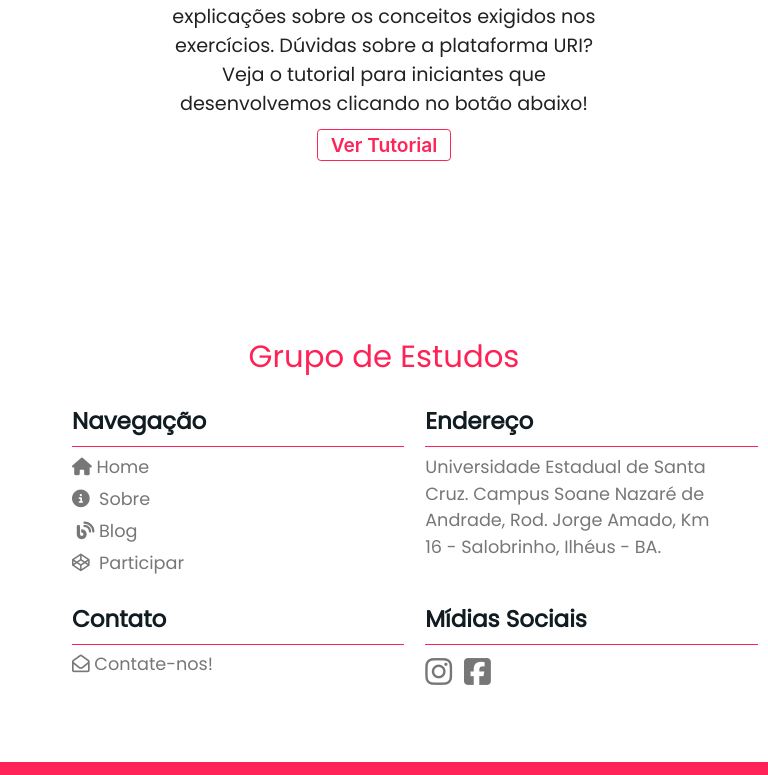
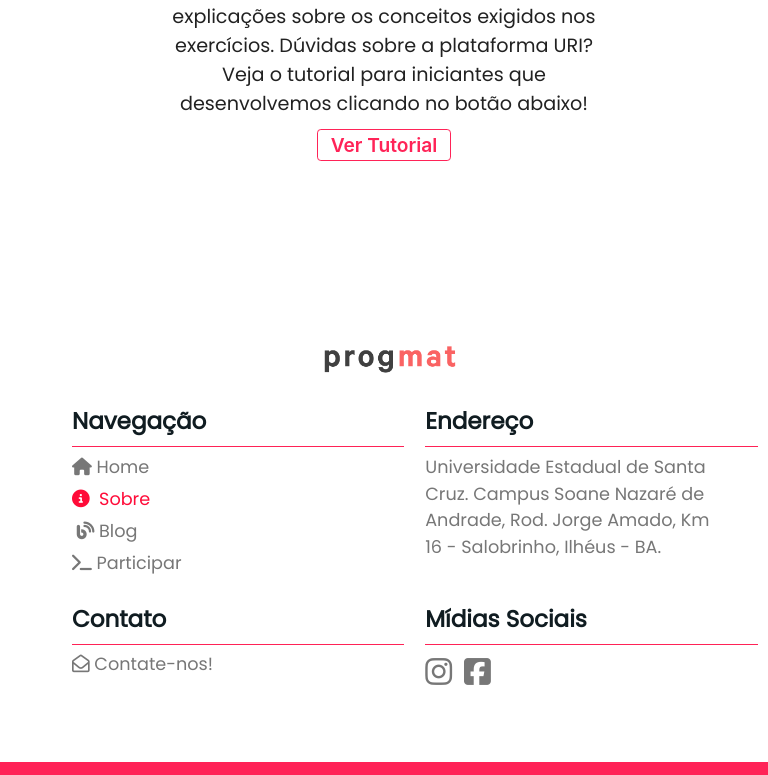
Before and after one commit to danieljcksn/grupo-de-estudos, a plain HTML site: page sobre.html in a window 768 px wide. Shown: the part 1524-2299 px from the top of the page. Drawn offline with nearby package versions, Linux system fonts and the light colour scheme.

Commit message:
Save antes de Reorganizar Conteúdo

```diff
--- a/sobre.html
+++ b/sobre.html
@@ -66,7 +66,7 @@
                         <li><a href="index.html" id="home-mobile"><i class="fas fa-home"></i>&emsp;Home</a></li>
                         <li><a href="sobre.html" id="sobre-mobile">&nbsp;<i class="fas fa-info"></i>&emsp;&nbsp&nbspSobre</a></li>
                         <li><a href="blog.html" id="blog-mobile"><i class="fas fa-blog"></i>&emsp;Blog</a></li>
-                        <li><a href="participar.html" id="participar-mobile"><i class="fab fa-codepen"></i>&emsp;Participar</a></li>
+                        <li><a href="participar.html" id="participar-mobile"><i class="fas fa-terminal"></i>&nbsp&nbsp&nbspParticipar</a></li>
                     </div>
                 </ul>
             </nav>
@@ -151,7 +151,7 @@
         <!--Rodapé-->
         <!--Footer Info-->
         <div class="footer-info" id="footer-info">
-            <p class="footer-title">Grupo de Estudos</p>
+            <a href="index.html"></a><img src="Imagens/logotipo.png" id="footer-title" alt="Logotipo: progmat"></a>
             <div class="row">
                 <!--Endereço-->
                 <div class="endereco">
@@ -169,7 +169,7 @@
                             <a href="index.html" id="home-footer"><i class="fas fa-home"></i> Home</a>
                             <a href="sobre.html" id="sobre-footer"><i class="fas fa-info-circle"></i> &nbsp;Sobre</a>
                             <a href="blog.html">&nbsp;<i class="fas fa-blog"></i> Blog</a>
-                            <a href="participar.html"><i class="fab fa-codepen"></i>&nbsp; Participar</a>
+                            <a href="participar.html"><i class="fas fa-terminal"></i>&nbsp; Participar</a>
                         </div>
                     </div>
                 </div>
@@ -192,15 +192,15 @@
         </div>
         <!--Footer-Mobile-->
         <div class="footer-mobile" id="footer-info">
-            <p class="footer-title">Grupo de Estudos</p>
+            <a href="index.html"><img src="Imagens/logotipo.png" id="footer-title" alt="Logotipo: progmat"></a>
             <div class="row">
                 <div class="col s6">
                     <p id="navegacao-title"><b>Navegação</b></p>
                         <div class="footer-links">
                             <a href="index.html" id="home-footer"><i class="fas fa-home"></i> Home</a>
-                            <a href="sobre.html"><i class="fas fa-info-circle"></i> &nbsp;Sobre</a>
+                            <a href="sobre.html" id="sobre-footer"><i class="fas fa-info-circle"></i> &nbsp;Sobre</a>
                             <a href="blog.html">&nbsp;<i class="fas fa-blog"></i> Blog</a>
-                            <a href="participar.html"><i class="fab fa-codepen"></i>&nbsp; Participar</a>
+                            <a href="participar.html"><i class="fas fa-terminal"></i> Participar</a>
                         </div>
                 </div>
                 <div class="col s6">
--- a/styles/style-index.scss
+++ b/styles/style-index.scss
@@ -148,7 +148,7 @@ a:hover, a.active{
     color: white;
     font-size: 1.1vw;
     text-align: center;
-    padding: 0.183333vw 0.916667vw 0.183333vw 0.916667vw; //Top - Right - Bottom - Left
+    padding: 0.4vw 0.916667vw 0.4vw 0.916667vw; //Top - Right - Bottom - Left
     background-image: var(--gradient);
     border: none;
     border-radius: 0.183333vw;
@@ -368,11 +368,12 @@ a:hover, a.active{
 footer{
     margin-top: 6vw;
 }
-.footer-title{
-    text-align: center;
-    color: #FF2256;
+#footer-title{
+    display: block;
     margin-bottom: 3vw;
-    font-size: 1.5vw;
+    margin-left: auto;
+    margin-right: auto;
+    height: 4vw;
 }
 //Endereço -----------------
 .endereco{
@@ -497,7 +498,7 @@ footer{
     .sobre-title{
         margin-bottom: -0.5vw;
     }
-    .sobre-title1, .sobre-title1, .blog-title, .participe-title, .footer-title{
+    .sobre-title1, .sobre-title1, .blog-title, .participe-title{
         font-size: 2.6vw;
     }
     .sobre-text, .blog-text, .participe-subtitle{
@@ -527,10 +528,6 @@ footer{
         font-size: 1.3vw;
         margin-left: 43.5%;
         font-weight: normal;
-    }
-    //Footer
-    .footer-title{
-        font-size: 2vw;
     }
     #navegacao-title, #endereco-title, #contato-title, #social-title{
         font-size: 1.4vw;
@@ -636,7 +633,7 @@ footer{
         margin-bottom: -0.5vw;
     }
     //Modifica tamanho dos títulos
-    .sobre-title, .sobre-title1, .blog-title, .participe-title, .footer-title{
+    .sobre-title, .sobre-title1, .blog-title, .participe-title{
         font-size: 2.6vw;
     }
     //Modifica tamanho do conteúdo dos blocos
@@ -669,10 +666,7 @@ footer{
         margin-left: 43.5%;
         font-weight: normal;
     }
-    //Footer
-    .footer-title{
-        font-size: 2vw;
-    }
+    //Foote
     #navegacao-title, #endereco-title, #contato-title, #social-title{
         font-size: 1.4vw;
     }
@@ -721,6 +715,14 @@ footer{
     .apresentacao .subtitulo{
         font-size: 1.8vw;
         width:50%;
+    }
+    #footer-title{
+        display: block;
+        margin-bottom: 3vw;
+        margin-left: auto;
+        margin-right: auto;
+        height: 6vw;
+        margin-right: 44%;
     }
     //Exibindo o Menu Mobile
     #participar-mobile, #home-mobile, #sobre-mobile, #blog-mobile{
@@ -819,7 +821,7 @@ footer{
         margin-right: 4%;
     }
     //Alterando tamanho dos títulos
-    .sobre-title, .sobre-title1, .blog-title, .participe-title, .footer-title{
+    .sobre-title, .sobre-title1, .blog-title, .participe-title{
         font-size: 4.5vw;
         text-align: center;
     }
@@ -892,12 +894,6 @@ footer{
     .footer-info{
         display: none;
     }
-    .footer-title{
-        font-size: 4vw;
-        //Esq -67.5
-        //Centro
-        margin-left: -8vw;
-    }
     #navegacao-title, #endereco-title, #contato-title, #social-title{
         padding-bottom: 1vw;
         font-size: 3vw;
```
Also changed, not shown: index.html (+5 -5 lines), styles/style-index.css, 1 other file.
